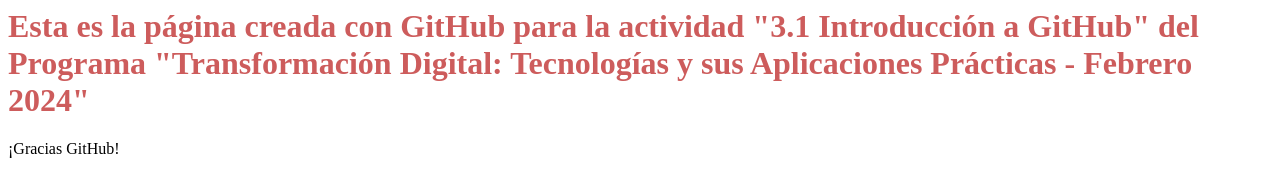
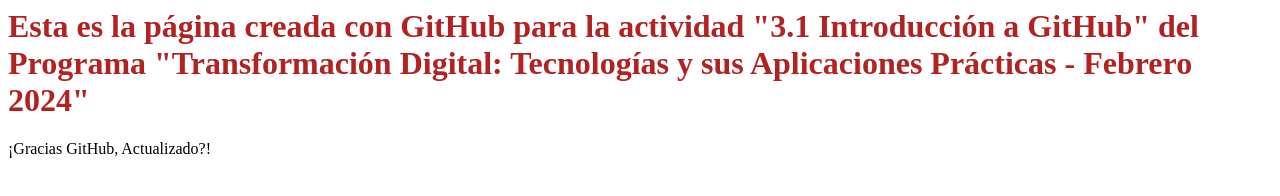
Before and after one commit to LorenaAcostaRocha/Introduccion-a-GitHub, a plain HTML site: page index.html in a window 1280 px wide. Drawn offline with Linux system fonts and the light colour scheme.

Commit message:
Update index.html

```diff
--- a/index.html
+++ b/index.html
@@ -1,14 +1,13 @@
 <html>
     <head>
         <style>
-            /* Estilo para el texto rojo */
             h1 {
-                color: indianred;
+                color: #B22222;
             }
         </style>
     </head>
     <body>
         <h1> Esta es la página creada con GitHub para la actividad "3.1 Introducción a GitHub" del Programa "Transformación Digital: Tecnologías y sus Aplicaciones Prácticas - Febrero 2024"</h1>
-        <p>¡Gracias GitHub!</p>
+        <p>¡Gracias GitHub, Actualizado?!</p>
     </body>
 </html>
```
